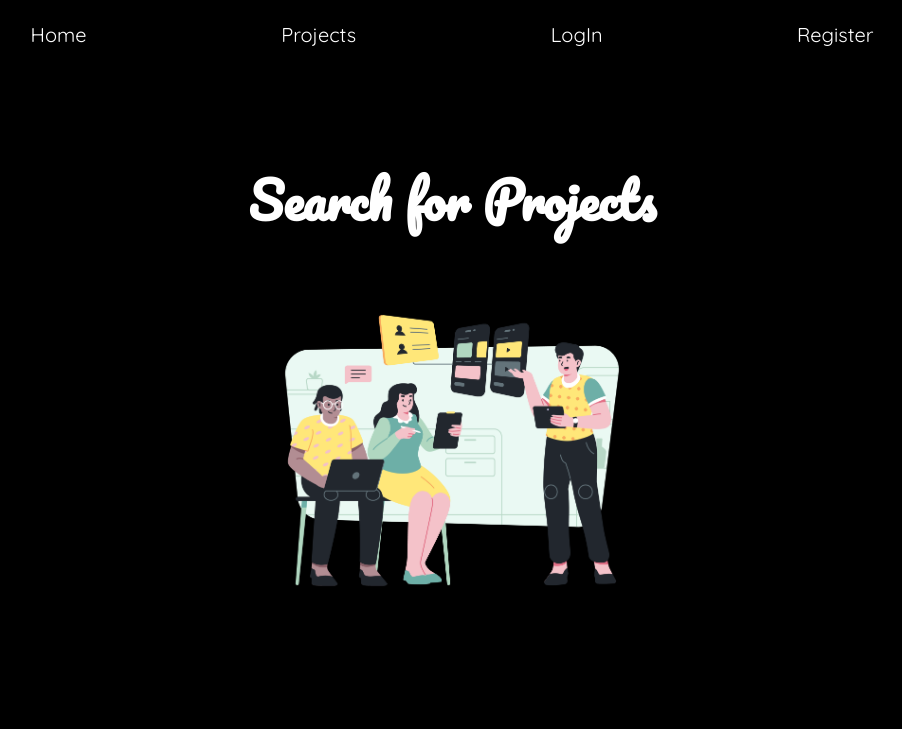
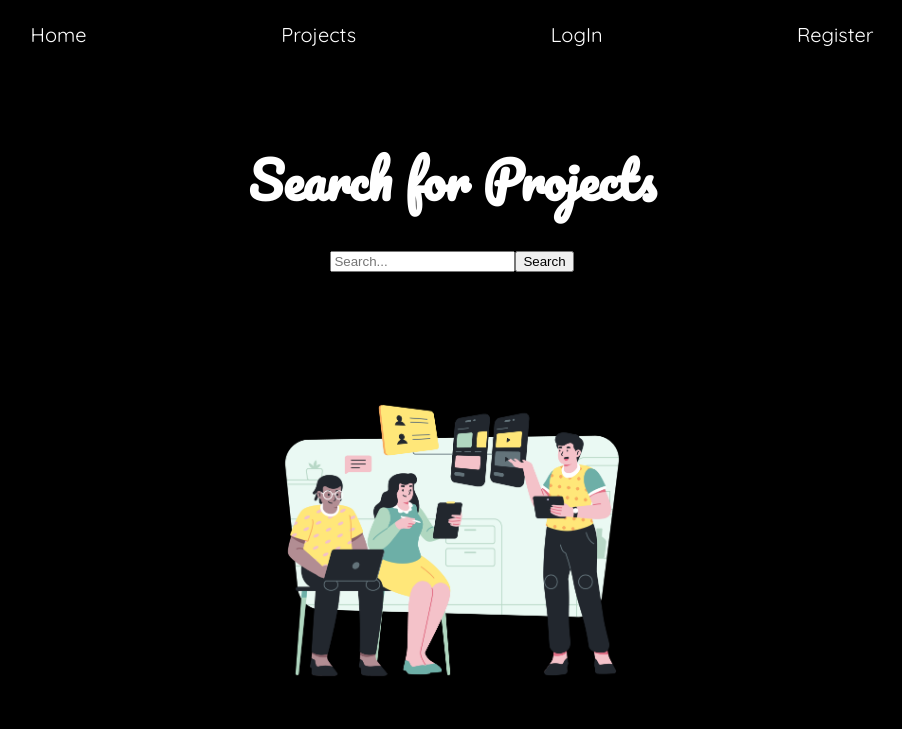
Before and after one commit to Nlopez4/dev_collect, a Django app: page / in a window 1280 px wide. Shown: the top 729 px of the page, without its empty margins (188-1090 px from the left). Run offline with Django 3.2, Linux system fonts and the light colour scheme.

Commit message:
basic search bar added, no styling yet

```diff
--- a/main_app/static/styles/main.css
+++ b/main_app/static/styles/main.css
@@ -1,18 +1,14 @@
 /* GLOBAL */
-@import url('https://fonts.googleapis.com/css2?family=Pacifico&display=swap');
-@import url('https://fonts.googleapis.com/css2?family=Pacifico&family=Quicksand&display=swap');
-
-
+@import url("https://fonts.googleapis.com/css2?family=Pacifico&display=swap");
+@import url("https://fonts.googleapis.com/css2?family=Pacifico&family=Quicksand&display=swap");
 
 body {
   background-color: black;
 }
 
-
 /* :root {
 
 } */
-
 
 /* NAV */
 .nav-bar {
@@ -20,27 +16,19 @@ body {
   display: flex;
   justify-content: space-evenly;
   padding: 14px 16px;
-
-
-
-
 }
 
 .splash-link {
   text-decoration: none;
   color: white;
   font-family: Quicksand;
-
-
-
 }
-
 
 /* SPLASH PAGE */
 .splash-h1 {
   left: 0;
   line-height: 200px;
-    margin-top: -300px;
+  margin-top: -320px;
   position: absolute;
   text-align: center;
   top: 50%;
@@ -48,7 +36,6 @@ body {
   font-family: pacifico, sans-serif;
   font-size: 50px;
   color: white;
-
 }
 
 .splash-image {
@@ -58,5 +45,21 @@ body {
   display: block;
   margin-left: auto;
   margin-right: auto;
-    margin-top: 200px;
+  margin-top: -110px;
 }
+
+/* SPLASH PAGE: SEARCH BAR */
+.search-form {
+  min-height: 50vh;
+  display: flex;
+  justify-content: center;
+  align-items: center;
+}
+
+.search-box {
+  background: grey;
+  position: relative;
+  padding: 15px;
+  border-radius: 40px;
+  display: flex;
+}
--- a/main_app/templates/home.html
+++ b/main_app/templates/home.html
@@ -1,17 +1,17 @@
 {% extends 'base.html' %} {% block content %} {% load static %}
 
 
-{% comment %} {% if user.is_authenticated %}
+<div>
+<h1 class="splash-h1">Search for Projects</h1>
+</div>
 
-<a href="{% url 'logout' %}">Log Out</a>
-<a href="{% url 'profile' user.pk %}">Profile</a>
-{% else %}
-<p>You are not logged in</p>
-<a href="{% url 'login' %}">Log In</a>
-<a href="{% url 'signup' %}">Register</a>
-{% endif %}  {% endcomment %}
+<!-- SEARCH BAR -->
+<form class="search-form">
+  <input type="search" id="query" name="q" placeholder="Search...">
+  <button>Search</button>
+</form>
 
-<h1 class="splash-h1">Search for Projects</h1>
+<!--IMAGE -->
 <div>
 <img class="splash-image" src="{% static 'images/splash_page_image1.png' %}" />
 </div>
```
Lines whose indentation alone changed are shown as unchanged.
